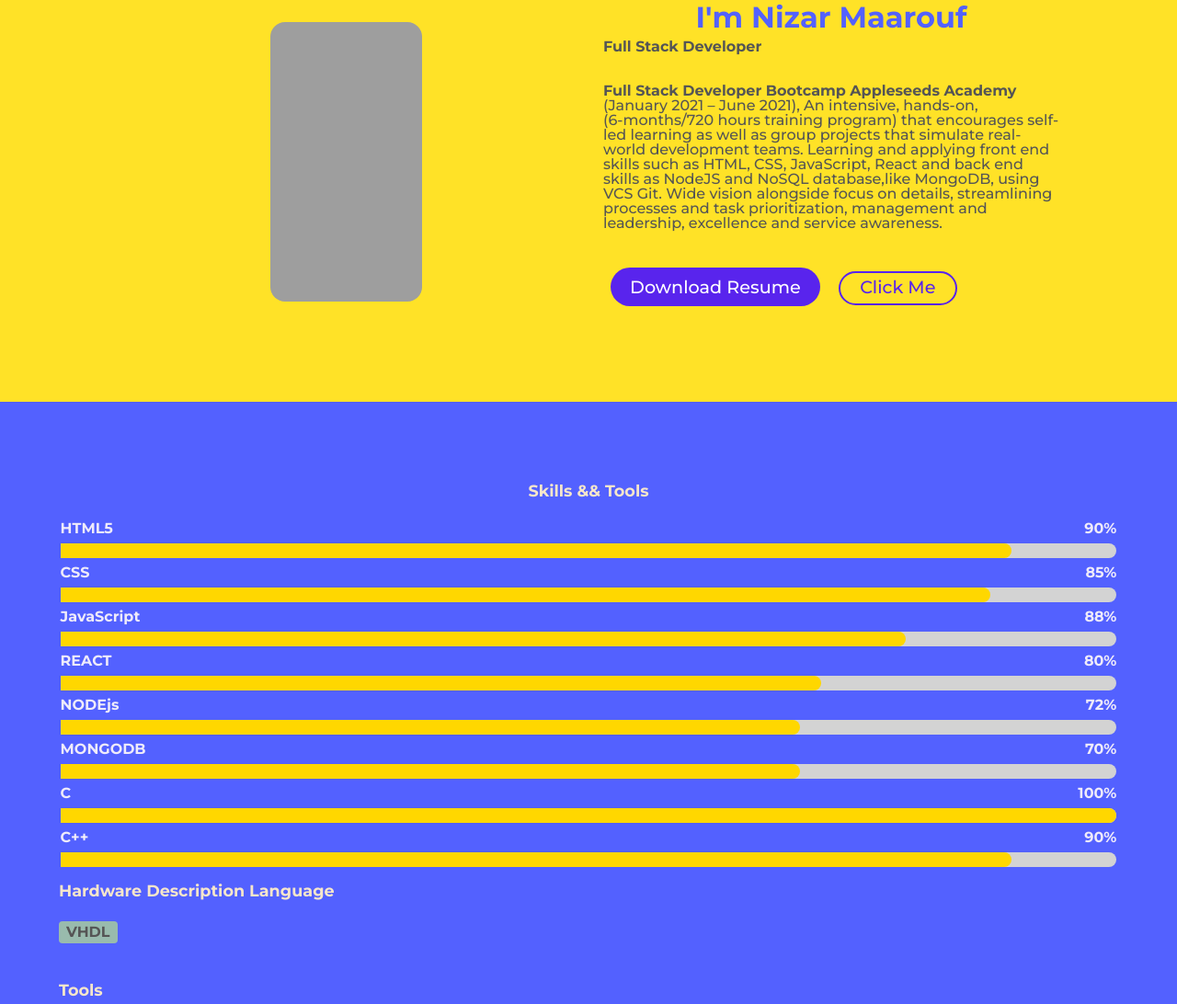
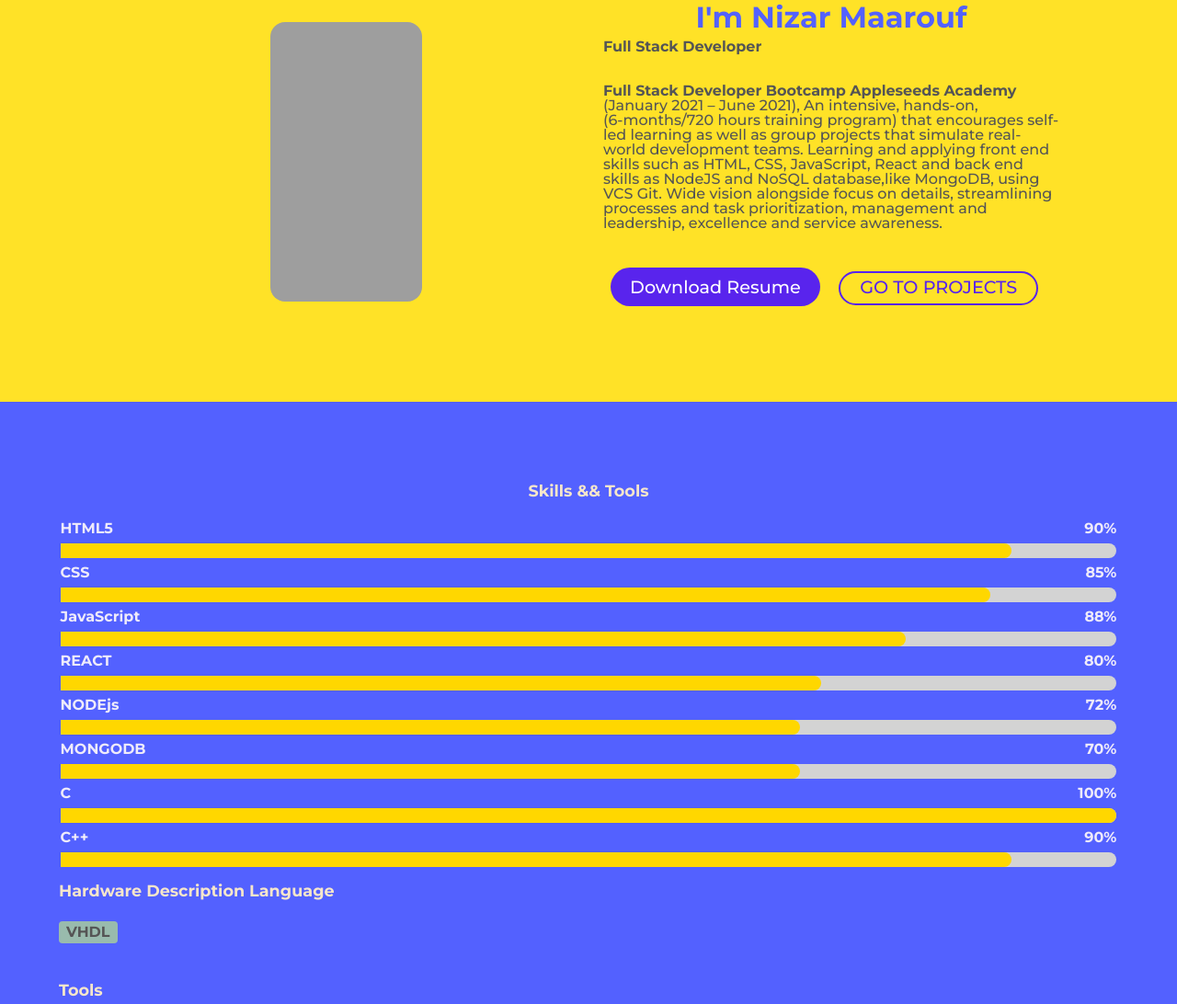
Before and after one commit to NizarMaarouf/My-Prefil-CV, a website: page index.html in a window 1280 px wide. Shown: the part 845-1937 px from the top of the page at 92% size. Drawn offline with nearby package versions, Linux system fonts and the light colour scheme; grey boxes are pictures that could not be loaded.

Commit message:
SHARE CODE ON GITHUB-NIZAR

```diff
--- a/index.html
+++ b/index.html
@@ -68,7 +68,7 @@
 
         <div class="buttons">
             <a href="/Pages/Nizar Maarouf/PDF/Nizar.Maarouf-CV.pdf" class="primary-btn" download="">Download Resume</a>
-            <a href="/Pages/Projects/project.html" class="primary-btn outline">Click Me</a>
+            <a href="/Pages/Projects/project.html" class="primary-btn outline">GO TO PROJECTS</a>
           </div>
                     </div>
                 </div>
```
